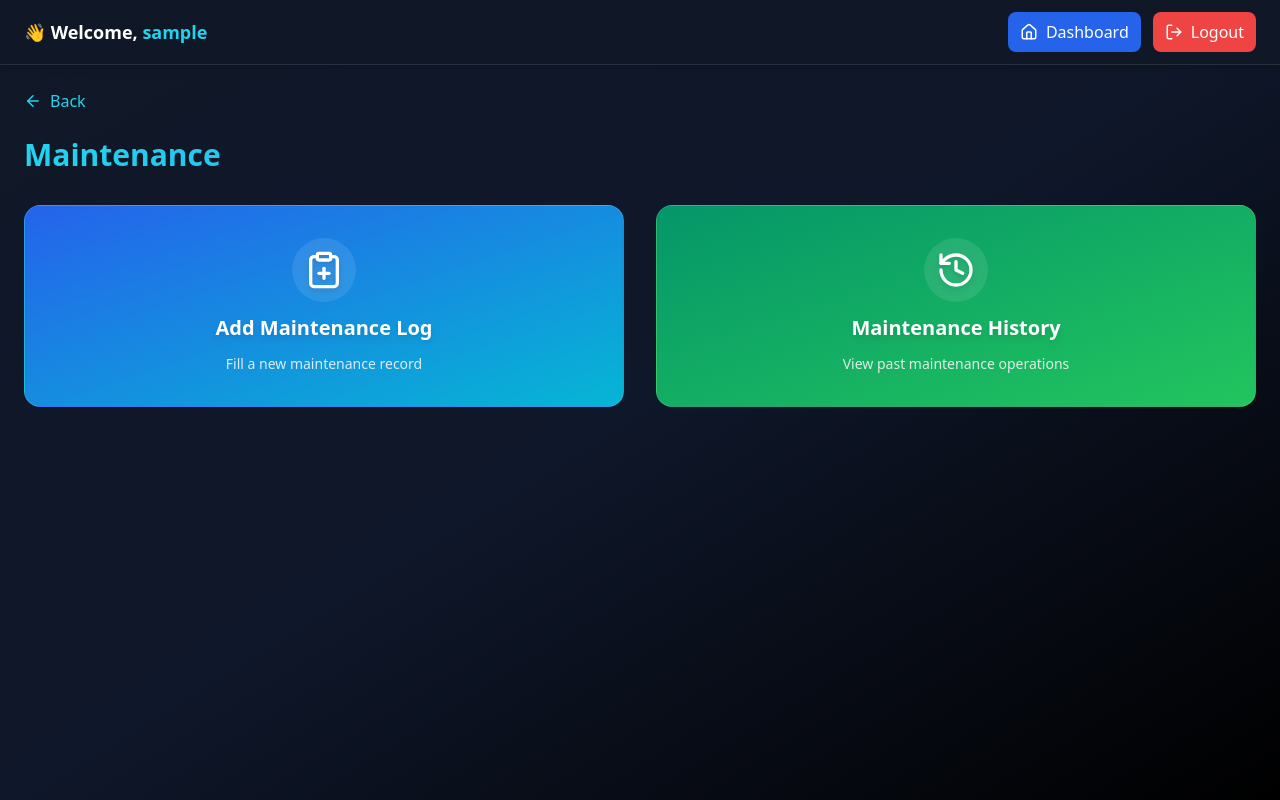
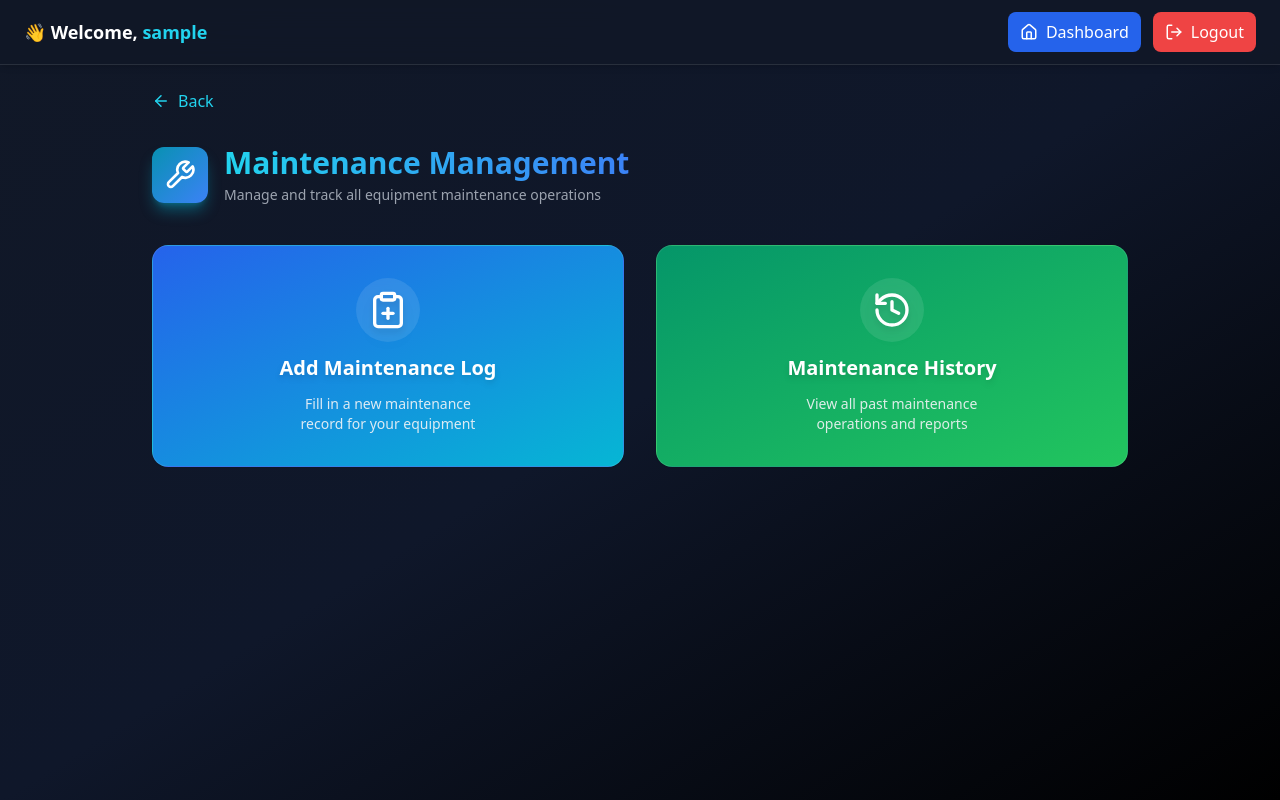
Before and after one commit to Vonamto/machinery-maintenance, a React (Vite) app in the folder frontend/: page /maintenance in a window 1280 px wide. Built offline with nearby package versions, Linux system fonts and the light colour scheme; no server answers; sample sign-in values are in the browser's storage.

Commit message:
Update index.jsx modern style

```diff
--- a/frontend/src/pages/Maintenance/index.jsx
+++ b/frontend/src/pages/Maintenance/index.jsx
@@ -2,7 +2,7 @@
 import React from "react";
 import { Link, useNavigate } from "react-router-dom";
 import { Card, CardContent } from "@/components/ui/card";
-import { ClipboardPlus, History, ArrowLeft } from "lucide-react";
+import { ClipboardPlus, History, ArrowLeft, Wrench } from "lucide-react";
 import Navbar from "@/components/Navbar";
 import { useAuth } from "@/context/AuthContext";
 
@@ -13,19 +13,19 @@ export default function Maintenance() {
   const cards = [
     {
       title: "Add Maintenance Log",
-      description: "Fill a new maintenance record",
-      icon: <ClipboardPlus className="w-10 h-10 text-white drop-shadow-md" />,
+      description: "Fill in a new maintenance record for your equipment",
+      icon: <ClipboardPlus className="w-10 h-10 text-white drop-shadow-lg" />,
       link: "/maintenance/form",
       gradient: "from-blue-600 to-cyan-500",
-      glow: "shadow-[0_0_15px_2px_rgba(59,130,246,0.6)]",
+      glow: "shadow-[0_0_20px_3px_rgba(59,130,246,0.5)]",
     },
     {
       title: "Maintenance History",
-      description: "View past maintenance operations",
-      icon: <History className="w-10 h-10 text-white drop-shadow-md" />,
+      description: "View all past maintenance operations and reports",
+      icon: <History className="w-10 h-10 text-white drop-shadow-lg" />,
       link: "/maintenance/history",
       gradient: "from-emerald-600 to-green-500",
-      glow: "shadow-[0_0_15px_2px_rgba(34,197,94,0.6)]",
+      glow: "shadow-[0_0_20px_3px_rgba(34,197,94,0.5)]",
     },
   ];
 
@@ -33,24 +33,40 @@ export default function Maintenance() {
     <div className="min-h-screen bg-gradient-to-br from-gray-900 via-slate-900 to-black text-white">
       <Navbar user={user} />
 
-      <div className="p-6">
+      <div className="max-w-5xl mx-auto p-6">
         {/* Back button */}
         <button
           onClick={() => navigate(-1)}
-          className="inline-flex items-center gap-2 text-cyan-400 hover:text-cyan-300 mb-6 transition"
+          className="inline-flex items-center gap-2 text-cyan-400 hover:text-cyan-300 mb-8 transition group"
         >
-          <ArrowLeft size={18} /> Back
+          <ArrowLeft
+            size={18}
+            className="group-hover:-translate-x-1 transition-transform"
+          />
+          Back
         </button>
 
-        <h1 className="text-3xl font-bold mb-8 text-transparent bg-clip-text bg-gradient-to-r from-cyan-400 to-blue-500">
-          Maintenance
-        </h1>
+        {/* Header */}
+        <div className="mb-10 flex items-center gap-4">
+          <div className="p-3 rounded-xl bg-gradient-to-br from-cyan-600 to-blue-500 shadow-lg shadow-cyan-500/40">
+            <Wrench className="w-8 h-8 text-white" />
+          </div>
+          <div>
+            <h1 className="text-3xl font-bold text-transparent bg-clip-text bg-gradient-to-r from-cyan-400 to-blue-500">
+              Maintenance Management
+            </h1>
+            <p className="text-gray-400 text-sm mt-1">
+              Manage and track all equipment maintenance operations
+            </p>
+          </div>
+        </div>
 
-        <div className="grid gap-8 sm:grid-cols-2 lg:grid-cols-2">
+        {/* Cards */}
+        <div className="grid gap-8 sm:grid-cols-2">
           {cards.map((card) => (
             <Link to={card.link} key={card.title}>
               <Card
-                className={`rounded-2xl bg-gradient-to-br ${card.gradient} ${card.glow} hover:scale-[1.04] hover:brightness-110 transition-all duration-300 border border-white/10`}
+                className={`rounded-2xl bg-gradient-to-br ${card.gradient} ${card.glow} hover:scale-[1.04] hover:brightness-110 transition-all duration-300 border border-white/10 backdrop-blur-md`}
               >
                 <CardContent className="flex flex-col items-center justify-center p-8 text-center space-y-3">
                   <div className="p-3 rounded-full bg-white/10 backdrop-blur-sm">
@@ -59,7 +75,9 @@ export default function Maintenance() {
                   <h2 className="text-xl font-semibold text-white drop-shadow-md">
                     {card.title}
                   </h2>
-                  <p className="text-gray-100/90 text-sm">{card.description}</p>
+                  <p className="text-gray-100/90 text-sm max-w-[200px]">
+                    {card.description}
+                  </p>
                 </CardContent>
               </Card>
             </Link>
```
